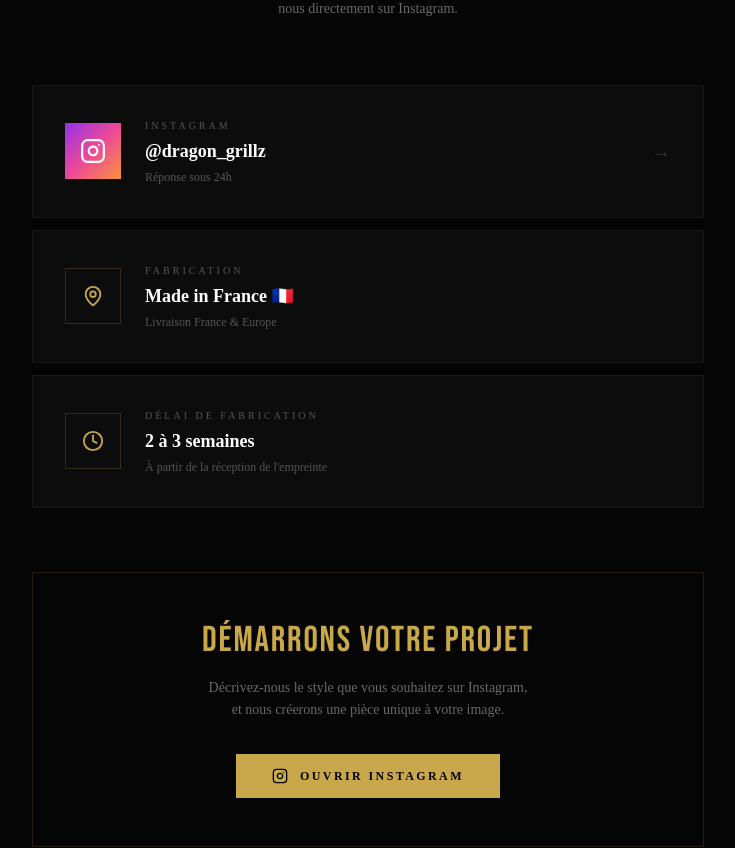
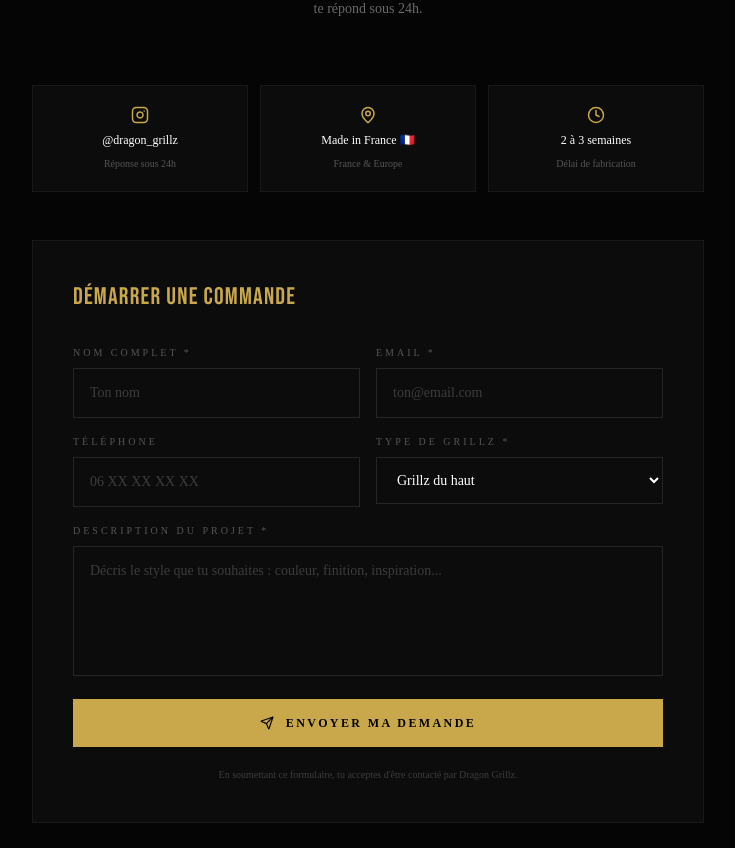
Before and after one commit to DVL15/dragon-grillz, a Next.js app: page /contact in a window 1280 px wide. Shown: the part 300-1148 px from the top of the page, without its empty margins (272-1007 px from the left). Built offline with nearby package versions, Linux system fonts and the light colour scheme.

Commit message:
add contact form with resend

```diff
--- /dev/null
+++ b/app/api/contact/route.ts
@@ -0,0 +1,58 @@
+import { Resend } from 'resend'
+import { NextResponse } from 'next/server'
+
+const resend = new Resend(process.env.RESEND_API_KEY)
+
+export async function POST(request: Request) {
+  try {
+    const body = await request.json()
+    const { name, email, phone, type, description } = body
+
+    if (!name || !email || !description) {
+      return NextResponse.json({ error: 'Champs manquants' }, { status: 400 })
+    }
+
+    await resend.emails.send({
+      from: 'Dragon Grillz <onboarding@resend.dev>',
+      to: 'contact.dvldesign@gmail.com',
+      subject: `Nouvelle commande - ${name}`,
+      html: `
+        <div style="font-family: sans-serif; max-width: 600px; margin: 0 auto; background: #0a0a0a; color: #fff; padding: 40px; border: 1px solid #222;">
+          <h1 style="color: #C8A84B; font-size: 24px; margin-bottom: 30px; letter-spacing: 2px;">NOUVELLE COMMANDE DRAGON GRILLZ</h1>
+
+          <table style="width: 100%; border-collapse: collapse;">
+            <tr style="border-bottom: 1px solid #222;">
+              <td style="padding: 12px 0; color: #888; width: 160px;">Nom</td>
+              <td style="padding: 12px 0; color: #fff; font-weight: bold;">${name}</td>
+            </tr>
+            <tr style="border-bottom: 1px solid #222;">
+              <td style="padding: 12px 0; color: #888;">Email</td>
+              <td style="padding: 12px 0; color: #C8A84B;"><a href="mailto:${email}" style="color: #C8A84B;">${email}</a></td>
+            </tr>
+            <tr style="border-bottom: 1px solid #222;">
+              <td style="padding: 12px 0; color: #888;">Téléphone</td>
+              <td style="padding: 12px 0; color: #fff;">${phone || 'Non renseigné'}</td>
+            </tr>
+            <tr style="border-bottom: 1px solid #222;">
+              <td style="padding: 12px 0; color: #888;">Type de Grillz</td>
+              <td style="padding: 12px 0; color: #fff;">${type}</td>
+            </tr>
+            <tr>
+              <td style="padding: 12px 0; color: #888; vertical-align: top;">Description</td>
+              <td style="padding: 12px 0; color: #fff; line-height: 1.6;">${description.replace(/\n/g, '<br/>')}</td>
+            </tr>
+          </table>
+
+          <div style="margin-top: 30px; padding: 16px; background: #111; border-left: 3px solid #C8A84B;">
+            <p style="color: #888; font-size: 12px; margin: 0;">Réponds directement à cet email ou contacte le client à l'adresse ci-dessus.</p>
+          </div>
+        </div>
+      `,
+    })
+
+    return NextResponse.json({ success: true })
+  } catch (error) {
+    console.error('Resend error:', error)
+    return NextResponse.json({ error: 'Erreur serveur' }, { status: 500 })
+  }
+}
--- a/app/contact/page.tsx
+++ b/app/contact/page.tsx
@@ -1,9 +1,52 @@
 'use client'
 
 import { motion } from 'framer-motion'
-import { Instagram, MapPin, Clock } from 'lucide-react'
+import { Instagram, MapPin, Clock, Send, CheckCircle, AlertCircle } from 'lucide-react'
+import { useState } from 'react'
+
+type Status = 'idle' | 'loading' | 'success' | 'error'
 
 export default function ContactPage() {
+  const [status, setStatus] = useState<Status>('idle')
+  const [form, setForm] = useState({
+    name: '',
+    email: '',
+    phone: '',
+    type: 'Haut',
+    description: '',
+  })
+
+  const handleChange = (
+    e: React.ChangeEvent<HTMLInputElement | HTMLSelectElement | HTMLTextAreaElement>
+  ) => {
+    setForm({ ...form, [e.target.name]: e.target.value })
+  }
+
+  const handleSubmit = async (e: React.FormEvent) => {
+    e.preventDefault()
+    setStatus('loading')
+
+    try {
+      const res = await fetch('/api/contact', {
+        method: 'POST',
+        headers: { 'Content-Type': 'application/json' },
+        body: JSON.stringify(form),
+      })
+
+      if (res.ok) {
+        setStatus('success')
+        setForm({ name: '', email: '', phone: '', type: 'Haut', description: '' })
+      } else {
+        setStatus('error')
+      }
+    } catch {
+      setStatus('error')
+    }
+  }
+
+  const inputClass =
+    'w-full bg-[#0C0C0C] border border-white/10 text-white text-sm px-4 py-3.5 focus:outline-none focus:border-[#C8A84B]/50 transition-colors placeholder:text-white/20'
+
   return (
     <div className="min-h-screen pt-32 pb-28 px-6">
       <div className="max-w-2xl mx-auto">
@@ -20,96 +63,186 @@ export default function ContactPage() {
           </span>
           <h1 className="font-bebas text-5xl md:text-8xl tracking-wider mb-5">NOUS CONTACTER</h1>
           <p className="text-white/40 text-sm leading-relaxed max-w-sm mx-auto">
-            Pour toute question ou pour démarrer une commande, contactez-nous directement sur
-            Instagram.
+            Remplis le formulaire ci-dessous pour démarrer ta commande.
+            On te répond sous 24h.
           </p>
         </motion.div>
 
-        {/* Cards */}
-        <div className="space-y-3 mb-16">
-          {/* Instagram */}
+        {/* Info cards */}
+        <div className="grid grid-cols-3 gap-3 mb-12">
           <motion.a
             href="https://www.instagram.com/dragon_grillz/"
             target="_blank"
             rel="noopener noreferrer"
             initial={{ opacity: 0, y: 20 }}
             animate={{ opacity: 1, y: 0 }}
-            transition={{ duration: 0.6, delay: 0.1 }}
-            className="flex items-center gap-6 bg-[#0C0C0C] border border-white/5 p-8 hover:border-[#C8A84B]/30 transition-all group"
+            transition={{ duration: 0.5, delay: 0.1 }}
+            className="flex flex-col items-center gap-2 bg-[#0C0C0C] border border-white/5 p-5 hover:border-[#C8A84B]/30 transition-all group text-center"
           >
-            <div className="w-14 h-14 flex-shrink-0 bg-gradient-to-br from-purple-600 via-pink-500 to-orange-400 flex items-center justify-center">
-              <Instagram size={26} className="text-white" />
-            </div>
-            <div className="flex-1">
-              <p className="text-white/30 text-[10px] uppercase tracking-[0.3em] mb-1">Instagram</p>
-              <p className="text-white font-semibold text-lg group-hover:text-[#C8A84B] transition-colors">
-                @dragon_grillz
-              </p>
-              <p className="text-white/30 text-xs mt-1">Réponse sous 24h</p>
-            </div>
-            <span className="text-white/15 group-hover:text-[#C8A84B] transition-colors text-xl">→</span>
+            <Instagram size={18} className="text-[#C8A84B]" />
+            <p className="text-white text-xs font-medium group-hover:text-[#C8A84B] transition-colors">@dragon_grillz</p>
+            <p className="text-white/30 text-[10px]">Réponse sous 24h</p>
           </motion.a>
 
-          {/* Location */}
           <motion.div
             initial={{ opacity: 0, y: 20 }}
             animate={{ opacity: 1, y: 0 }}
-            transition={{ duration: 0.6, delay: 0.2 }}
-            className="flex items-center gap-6 bg-[#0C0C0C] border border-white/5 p-8"
+            transition={{ duration: 0.5, delay: 0.2 }}
+            className="flex flex-col items-center gap-2 bg-[#0C0C0C] border border-white/5 p-5 text-center"
           >
-            <div className="w-14 h-14 flex-shrink-0 border border-[#C8A84B]/20 flex items-center justify-center text-[#C8A84B]">
-              <MapPin size={22} />
-            </div>
-            <div>
-              <p className="text-white/30 text-[10px] uppercase tracking-[0.3em] mb-1">Fabrication</p>
-              <p className="text-white font-semibold text-lg">Made in France 🇫🇷</p>
-              <p className="text-white/30 text-xs mt-1">Livraison France & Europe</p>
-            </div>
+            <MapPin size={18} className="text-[#C8A84B]" />
+            <p className="text-white text-xs font-medium">Made in France 🇫🇷</p>
+            <p className="text-white/30 text-[10px]">France & Europe</p>
           </motion.div>
 
-          {/* Hours */}
           <motion.div
             initial={{ opacity: 0, y: 20 }}
             animate={{ opacity: 1, y: 0 }}
-            transition={{ duration: 0.6, delay: 0.3 }}
-            className="flex items-center gap-6 bg-[#0C0C0C] border border-white/5 p-8"
+            transition={{ duration: 0.5, delay: 0.3 }}
+            className="flex flex-col items-center gap-2 bg-[#0C0C0C] border border-white/5 p-5 text-center"
           >
-            <div className="w-14 h-14 flex-shrink-0 border border-[#C8A84B]/20 flex items-center justify-center text-[#C8A84B]">
-              <Clock size={22} />
-            </div>
-            <div>
-              <p className="text-white/30 text-[10px] uppercase tracking-[0.3em] mb-1">Délai de fabrication</p>
-              <p className="text-white font-semibold text-lg">2 à 3 semaines</p>
-              <p className="text-white/30 text-xs mt-1">À partir de la réception de l'empreinte</p>
-            </div>
+            <Clock size={18} className="text-[#C8A84B]" />
+            <p className="text-white text-xs font-medium">2 à 3 semaines</p>
+            <p className="text-white/30 text-[10px]">Délai de fabrication</p>
           </motion.div>
         </div>
 
-        {/* Final CTA */}
+        {/* Form */}
         <motion.div
           initial={{ opacity: 0, y: 20 }}
-          whileInView={{ opacity: 1, y: 0 }}
-          viewport={{ once: true }}
-          transition={{ duration: 0.6 }}
-          className="text-center border border-[#C8A84B]/15 bg-[#C8A84B]/4 p-12"
+          animate={{ opacity: 1, y: 0 }}
+          transition={{ duration: 0.7, delay: 0.2 }}
+          className="bg-[#0C0C0C] border border-white/5 p-8 md:p-10"
         >
-          <h2 className="font-bebas text-3xl md:text-4xl tracking-wider text-[#C8A84B] mb-4">
-            DÉMARRONS VOTRE PROJET
+          <h2 className="font-bebas text-2xl tracking-wider text-[#C8A84B] mb-8">
+            DÉMARRER UNE COMMANDE
           </h2>
-          <p className="text-white/40 text-sm mb-8 leading-relaxed">
-            Décrivez-nous le style que vous souhaitez sur Instagram,
-            <br />
-            et nous créerons une pièce unique à votre image.
-          </p>
-          <a
-            href="https://www.instagram.com/dragon_grillz/"
-            target="_blank"
-            rel="noopener noreferrer"
-            className="inline-flex items-center gap-3 bg-[#C8A84B] text-black font-semibold px-9 py-3.5 hover:bg-[#E8C96B] transition-colors text-xs tracking-[0.2em] uppercase"
-          >
-            <Instagram size={16} />
-            Ouvrir Instagram
-          </a>
+
+          {status === 'success' ? (
+            <motion.div
+              initial={{ opacity: 0, scale: 0.95 }}
+              animate={{ opacity: 1, scale: 1 }}
+              className="flex flex-col items-center justify-center py-16 text-center"
+            >
+              <CheckCircle size={48} className="text-[#C8A84B] mb-4" />
+              <h3 className="font-bebas text-2xl tracking-wider mb-2">MESSAGE ENVOYÉ !</h3>
+              <p className="text-white/40 text-sm max-w-xs leading-relaxed">
+                On a bien reçu ta demande. On te répond sous 24h pour lancer la fabrication.
+              </p>
+              <button
+                onClick={() => setStatus('idle')}
+                className="mt-8 text-[#C8A84B] text-xs tracking-[0.2em] uppercase border border-[#C8A84B]/30 px-6 py-2.5 hover:bg-[#C8A84B]/5 transition-colors"
+              >
+                Nouvelle demande
+              </button>
+            </motion.div>
+          ) : (
+            <form onSubmit={handleSubmit} className="space-y-4">
+              <div className="grid grid-cols-1 md:grid-cols-2 gap-4">
+                <div>
+                  <label className="text-white/30 text-[10px] uppercase tracking-[0.3em] block mb-2">
+                    Nom complet *
+                  </label>
+                  <input
+                    name="name"
+                    value={form.name}
+                    onChange={handleChange}
+                    placeholder="Ton nom"
+                    required
+                    className={inputClass}
+                  />
+                </div>
+                <div>
+                  <label className="text-white/30 text-[10px] uppercase tracking-[0.3em] block mb-2">
+                    Email *
+                  </label>
+                  <input
+                    name="email"
+                    type="email"
+                    value={form.email}
+                    onChange={handleChange}
+                    placeholder="ton@email.com"
+                    required
+                    className={inputClass}
+                  />
+                </div>
+              </div>
+
+              <div className="grid grid-cols-1 md:grid-cols-2 gap-4">
+                <div>
+                  <label className="text-white/30 text-[10px] uppercase tracking-[0.3em] block mb-2">
+                    Téléphone
+                  </label>
+                  <input
+                    name="phone"
+                    value={form.phone}
+                    onChange={handleChange}
+                    placeholder="06 XX XX XX XX"
+                    className={inputClass}
+                  />
+                </div>
+                <div>
+                  <label className="text-white/30 text-[10px] uppercase tracking-[0.3em] block mb-2">
+                    Type de Grillz *
+                  </label>
+                  <select
+                    name="type"
+                    value={form.type}
+                    onChange={handleChange}
+                    className={inputClass}
+                  >
+                    <option value="Haut">Grillz du haut</option>
+                    <option value="Bas">Grillz du bas</option>
+                    <option value="Complet">Haut + Bas (complet)</option>
+                  </select>
+                </div>
+              </div>
+
+              <div>
+                <label className="text-white/30 text-[10px] uppercase tracking-[0.3em] block mb-2">
+                  Description du projet *
+                </label>
+                <textarea
+                  name="description"
+                  value={form.description}
+                  onChange={handleChange}
+                  placeholder="Décris le style que tu souhaites : couleur, finition, inspiration..."
+                  required
+                  rows={5}
+                  className={inputClass + ' resize-none'}
+                />
+              </div>
+
+              {status === 'error' && (
+                <div className="flex items-center gap-2 text-red-400 text-xs">
+                  <AlertCircle size={14} />
+                  <span>Une erreur est survenue. Réessaie ou contacte-nous sur Instagram.</span>
+                </div>
+              )}
+
+              <button
+                type="submit"
+                disabled={status === 'loading'}
+                className="w-full flex items-center justify-center gap-3 bg-[#C8A84B] text-black font-semibold py-4 hover:bg-[#E8C96B] transition-colors text-xs tracking-[0.2em] uppercase disabled:opacity-50 disabled:cursor-not-allowed mt-2"
+              >
+                {status === 'loading' ? (
+                  <>
+                    <span className="w-4 h-4 border-2 border-black/30 border-t-black rounded-full animate-spin" />
+                    Envoi en cours...
+                  </>
+                ) : (
+                  <>
+                    <Send size={14} />
+                    Envoyer ma demande
+                  </>
+                )}
+              </button>
+
+              <p className="text-white/20 text-[10px] text-center pt-1">
+                En soumettant ce formulaire, tu acceptes d'être contacté par Dragon Grillz.
+              </p>
+            </form>
+          )}
         </motion.div>
       </div>
     </div>
--- a/package.json
+++ b/package.json
@@ -9,11 +9,12 @@
     "lint": "next lint"
   },
   "dependencies": {
+    "framer-motion": "^11.3.2",
+    "lucide-react": "^0.408.0",
     "next": "14.2.5",
     "react": "^18",
     "react-dom": "^18",
-    "framer-motion": "^11.3.2",
-    "lucide-react": "^0.408.0"
+    "resend": "^6.9.4"
   },
   "devDependencies": {
     "@types/node": "^20",
```
Also changed, not shown: 1 other file (tests, documents, lock files or other folders).
